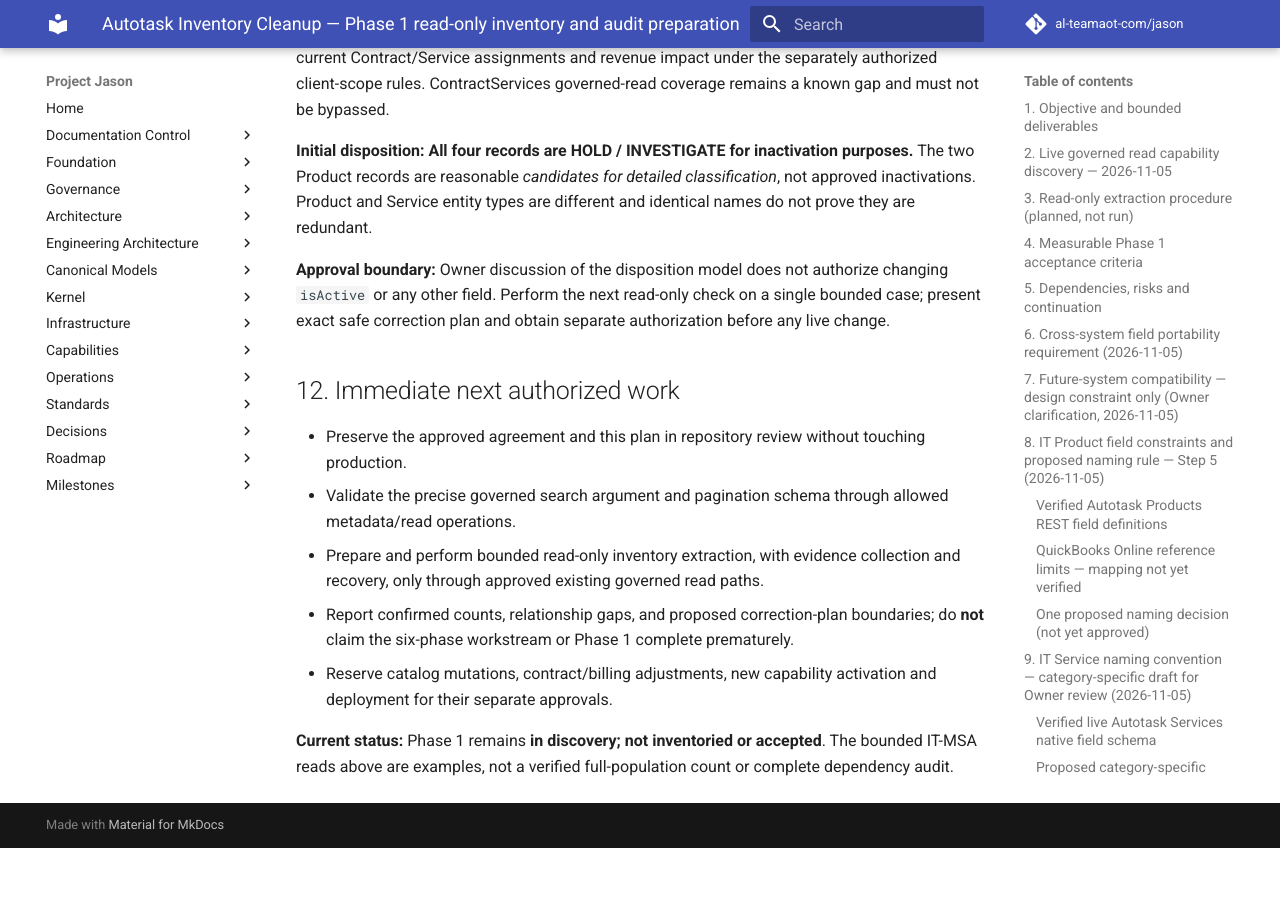
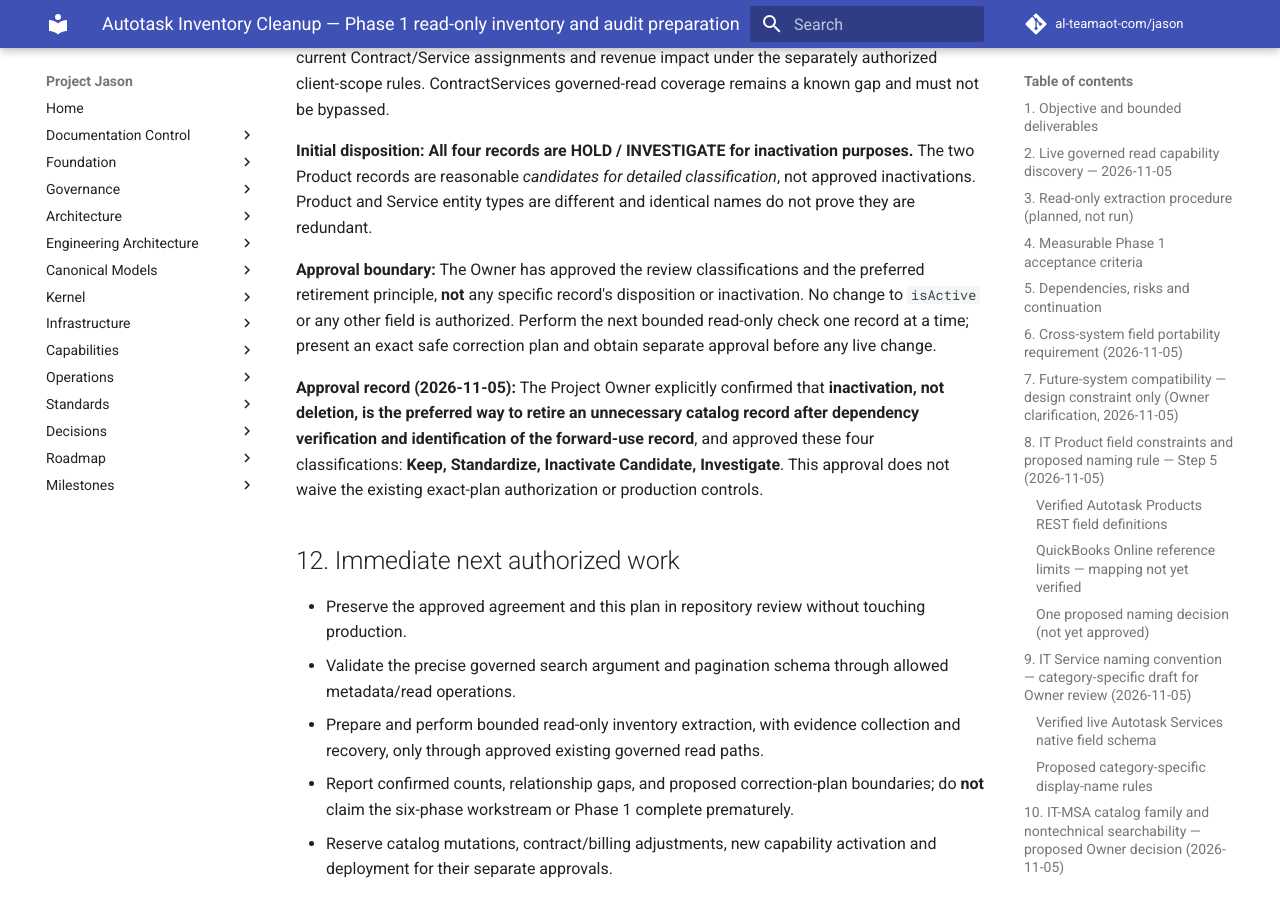
Before and after one commit to al-teamaot-com/jason, an MkDocs documentation site: the page built from docs/operations/Autotask-Catalog-Phase-1-Read-Only-Inventory-Plan.md, in a window 1280 px wide and 900 px high, scrolled down 13873 px. Built offline with MkDocs 1.6.1 and Material for MkDocs 9.7.7, drawn with Linux system fonts in a browser that asks for light colours; comment, search, counter and statistics services are not loaded; before the commit the page ends 14721 px from its top, so only the background shows below that; some of the changed text lies outside the part shown.

Commit message:
docs: record Owner-approved catalog disposition model and safe inactivation rule

```diff
--- a/docs/operations/Autotask-Catalog-Phase-1-Read-Only-Inventory-Plan.md
+++ b/docs/operations/Autotask-Catalog-Phase-1-Read-Only-Inventory-Plan.md
@@ -199,11 +199,11 @@
 
 **One Owner decision requested:** Adopt **`IT-MSA` as an intentional family/search prefix, with plain-language functional names and native record-type/category differentiation** for the eventual limited IT Product/Service naming pilot?
 
-## 11. Controlled catalog inactivation and historical preservation — draft review gate (2026-11-05)
+## 11. Controlled catalog inactivation and historical preservation — Owner-approved method (2026-11-05)
 
 **Owner direction:** Some legacy IT-MSA Products and Services may be inappropriate, redundant, incorrectly classified or obsolete because their original setup preceded a settled catalog standard. Jason should help identify candidates and recommend safe corrections, **one reviewed record or tightly bound pair at a time** until the Owner approves an exact larger correction plan. The approved agreement already requires preferred-record selection, relationship preservation, no unsafe deletion and human approval of exact changes.
 
-### Review dispositions (proposed, not yet adopted)
+### Approved four-class disposition model
 
 1. **Keep active:** The record represents an approved, currently needed offering or is required by an active downstream workflow.
 2. **Standardize:** The record is legitimately used but has incomplete, ambiguous or nonportable catalog data. Propose correction only after validating its dependencies and the exact fields.
@@ -227,7 +227,9 @@
 
 **Initial disposition: All four records are HOLD / INVESTIGATE for inactivation purposes.** The two Product records are reasonable *candidates for detailed classification*, not approved inactivations. Product and Service entity types are different and identical names do not prove they are redundant.
 
-**Approval boundary:** Owner discussion of the disposition model does not authorize changing `isActive` or any other field. Perform the next read-only check on a single bounded case; present exact safe correction plan and obtain separate authorization before any live change.
+**Approval boundary:** The Owner has approved the review classifications and the preferred retirement principle, **not** any specific record's disposition or inactivation. No change to `isActive` or any other field is authorized. Perform the next bounded read-only check one record at a time; present an exact safe correction plan and obtain separate approval before any live change.
+
+**Approval record (2026-11-05):** The Project Owner explicitly confirmed that **inactivation, not deletion, is the preferred way to retire an unnecessary catalog record after dependency verification and identification of the forward-use record**, and approved these four classifications: **Keep, Standardize, Inactivate Candidate, Investigate**. This approval does not waive the existing exact-plan authorization or production controls.
 
 ## 12. Immediate next authorized work
 
```
